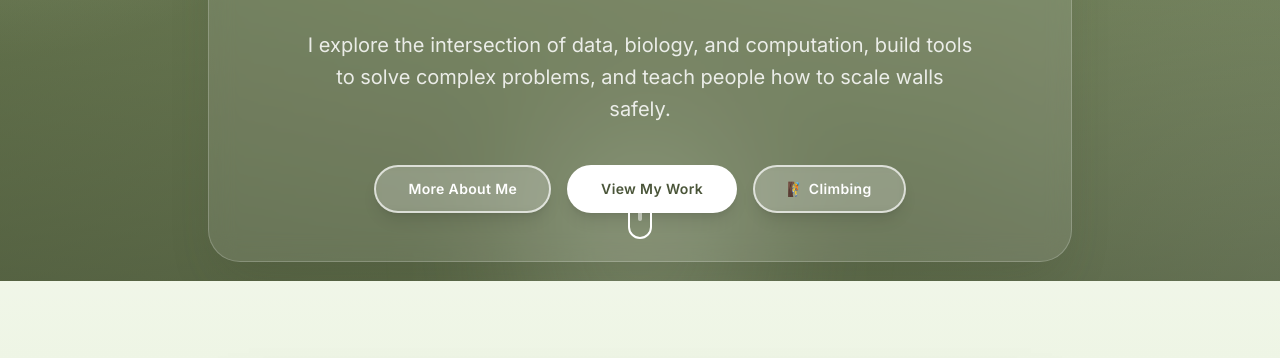
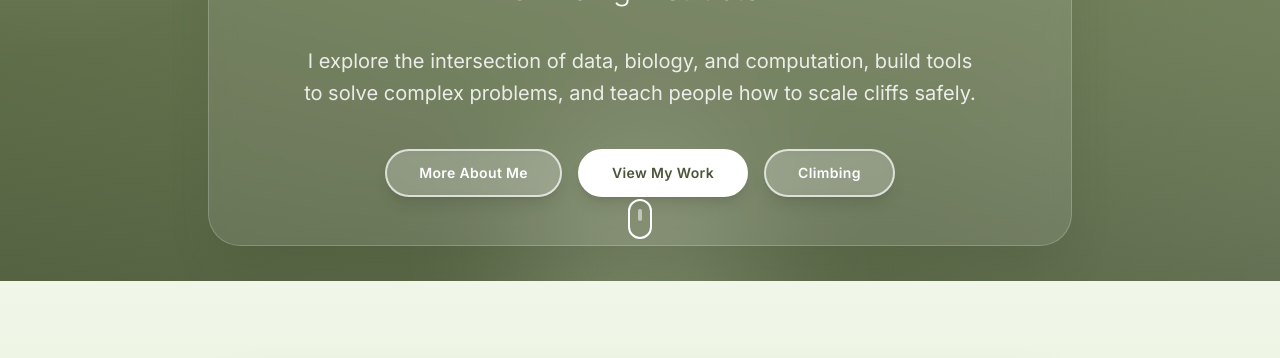
Before and after one commit to moi-taiga/c-est-moi, an Astro site: page / in a window 1280 px wide. Shown: the part 440-798 px from the top of the page. Built offline with nearby package versions, Linux system fonts and the light colour scheme; Astro itself is replaced by a stand-in of ours.

Commit message:
humanify wording

```diff
--- a/src/components/HeroSection.astro
+++ b/src/components/HeroSection.astro
@@ -31,7 +31,7 @@ const basePath = baseUrl.endsWith('/') ? baseUrl : baseUrl + '/';
         Computational Biologist • Research Software Engineer • Climbing Instructor
       </p>
       <p class="mx-auto mt-8 max-w-2xl text-lg text-white/85 md:text-xl animate-slide-up" style="animation-delay: 0.4s;">
-        I explore the intersection of data, biology, and computation, build tools to solve complex problems, and teach people how to scale walls safely.
+        I explore the intersection of data, biology, and computation, build tools to solve complex problems, and teach people how to scale cliffs safely.
       </p>
       <div class="mt-10 flex flex-col justify-center gap-4 sm:flex-row animate-slide-up" style="animation-delay: 0.6s;">
         <a href="#about"
@@ -44,7 +44,7 @@ const basePath = baseUrl.endsWith('/') ? baseUrl : baseUrl + '/';
         </a>
         <a href={`${basePath}climbing/`}
            class="inline-flex cursor-pointer select-none items-center justify-center rounded-full border-2 border-white/70 bg-white/15 px-8 py-3 text-sm font-semibold tracking-wide text-white shadow-lg backdrop-blur-xs transition-all duration-200 hover:-translate-y-1 hover:border-white hover:bg-white/25 hover:shadow-xl active:translate-y-0">
-          🧗 Climbing
+          Climbing
         </a>
       </div>
     </div>
```
